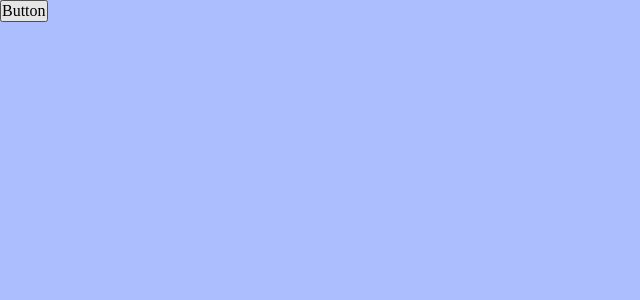
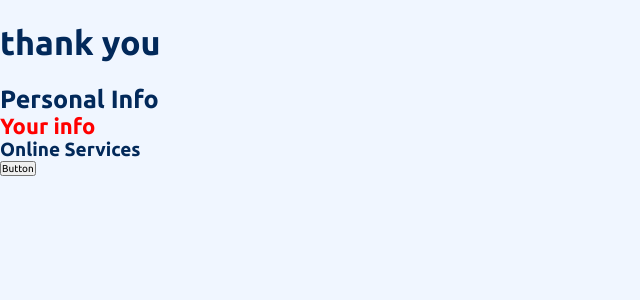
Before and after one commit to elghanbibadr/MultiStepForm, a React (Vite) app: page / in a window 1280 px wide. Shown: the top 300 px of the page, without its empty margins (0-640 px from the left). Built offline with nearby package versions, Linux system fonts and the light colour scheme.

Commit message:
add the typography styles

```diff
--- a/src/App.jsx
+++ b/src/App.jsx
@@ -5,6 +5,10 @@ function App() {
 
   return (
     <AppContextProvider>
+      <h1>thank you</h1>
+      <h2>Personal Info</h2>
+      <h3>Your info</h3>
+      <h4>Online Services</h4>
       <Button />
     </AppContextProvider>
   )
--- a/src/Styles/main.css
+++ b/src/Styles/main.css
@@ -1,3 +1,4 @@
+@import url("https://fonts.googleapis.com/css2?family=Ubuntu:wght@400;500;700&display=swap");
 *, ::after, ::before {
   margin: 0;
   padding: 0;
@@ -5,7 +6,67 @@
           box-sizing: border-box;
 }
 
+html {
+  font-size: 62.5%;
+}
+
 body {
-  background-color: #adbeff;
+  background-color: #f0f6ff;
+  color: red;
+}
+
+.container {
+  max-width: 100rem;
+  margin-inline: auto;
+}
+
+body {
+  font-family: 'Ubuntu', sans-serif;
+}
+
+h1 {
+  font-size: 3rem;
+}
+
+h2 {
+  font-size: 2.2rem;
+}
+
+h3 {
+  font-size: 2rem;
+}
+
+h4 {
+  font-size: 1.8rem;
+}
+
+p {
+  font-size: 1.5rem;
+}
+
+@media screen and (min-width: 970px) {
+  h1 {
+    font-size: 3.4rem;
+  }
+  h2 {
+    font-size: 2.5rem;
+  }
+  h3 {
+    font-size: 2.2rem;
+  }
+  h4 {
+    font-size: 1.9rem;
+  }
+  p {
+    font-size: 1.6rem;
+  }
+}
+
+h1, h2, h4 {
+  color: #02295a;
+}
+
+p {
+  color: #9699ab;
 }
 /*# sourceMappingURL=main.css.map */
--- a/src/Styles/main.scss
+++ b/src/Styles/main.scss
@@ -1,2 +1,5 @@
+@import './/partiales/variables';
+@import './/partiales/mixins';
 @import './partiales/color';
 @import './partiales/general';
+@import './partiales/typography';
--- a/src/Styles/partiales/_general.scss
+++ b/src/Styles/partiales/_general.scss
@@ -5,7 +5,18 @@
     box-sizing: border-box;
 }
 
+html{
+    font-size: 62.5%;
+}
+
+
 
 body{
-    background-color:  $Pastelblue;
+    background-color:  $Magnolia;
+    color: red;
 }
+
+.container{
+    max-width:100rem ;
+    margin-inline: auto;
+}
--- /dev/null
+++ b/src/Styles/partiales/_typography.scss
@@ -0,0 +1,59 @@
+@import url('https://fonts.googleapis.com/css2?family=Ubuntu:wght@400;500;700&display=swap');
+
+
+
+body{
+    font-family: 'Ubuntu', sans-serif;
+}
+
+
+h1{
+    font-size: 3rem;
+}
+
+h2{
+    font-size: 2.2rem;
+}
+
+h3{
+    font-size: 2rem;
+}
+
+h4{
+    font-size: 1.8rem;
+}
+
+p{
+    font-size: 1.5rem;
+}
+
+@include desktop{
+    h1{
+        font-size: 3.4rem;
+    }
+
+    h2{
+        font-size: 2.5rem;
+    }
+
+    h3{
+        font-size:2.2rem ;
+    }
+
+    h4{
+        font-size: 1.9rem;
+    }
+
+    p{
+        font-size: 1.6rem;
+    }
+}
+
+
+h1,h2,h4{
+ color: $Marineblue;
+}
+
+p{
+    color: $Coolgray;
+}
--- /dev/null
+++ b/src/Styles/partiales/_variables.scss
@@ -0,0 +1,2 @@
+$tablette:768px;
+$desktop:970px;
```
Also changed, not shown: src/Styles/partiales/_mixins.scss (added, +11 -0 lines), 1 other file (tests, documents, lock files or other folders).
